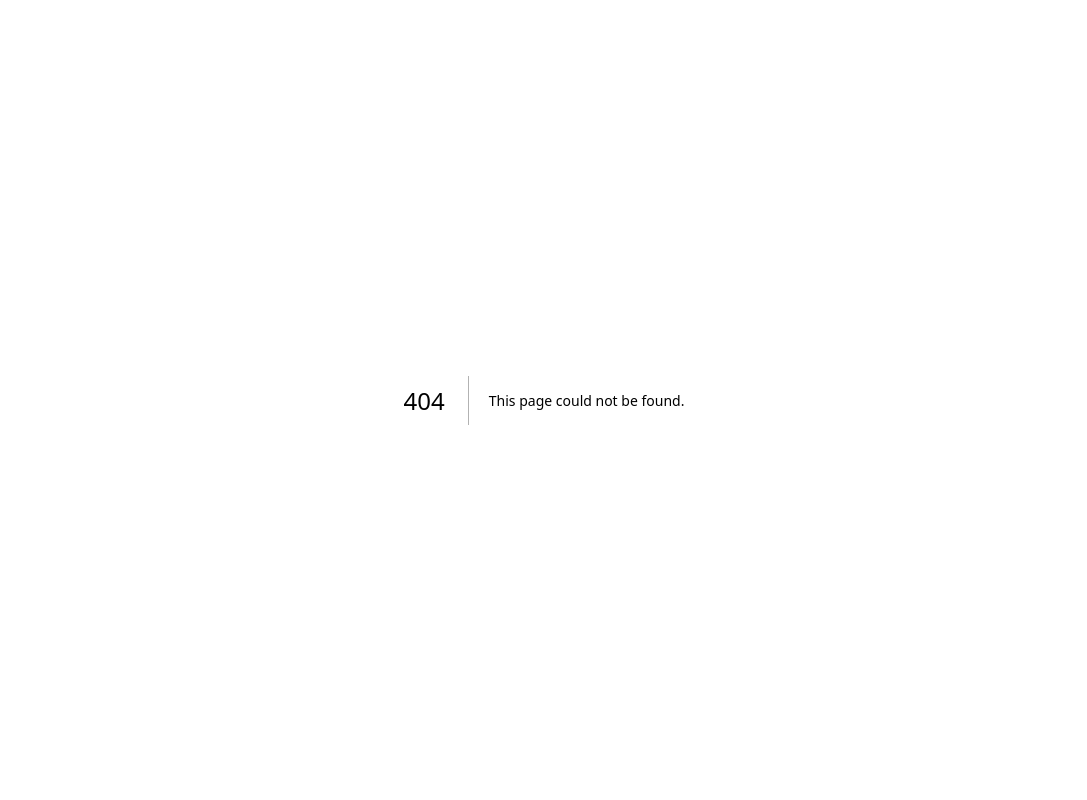
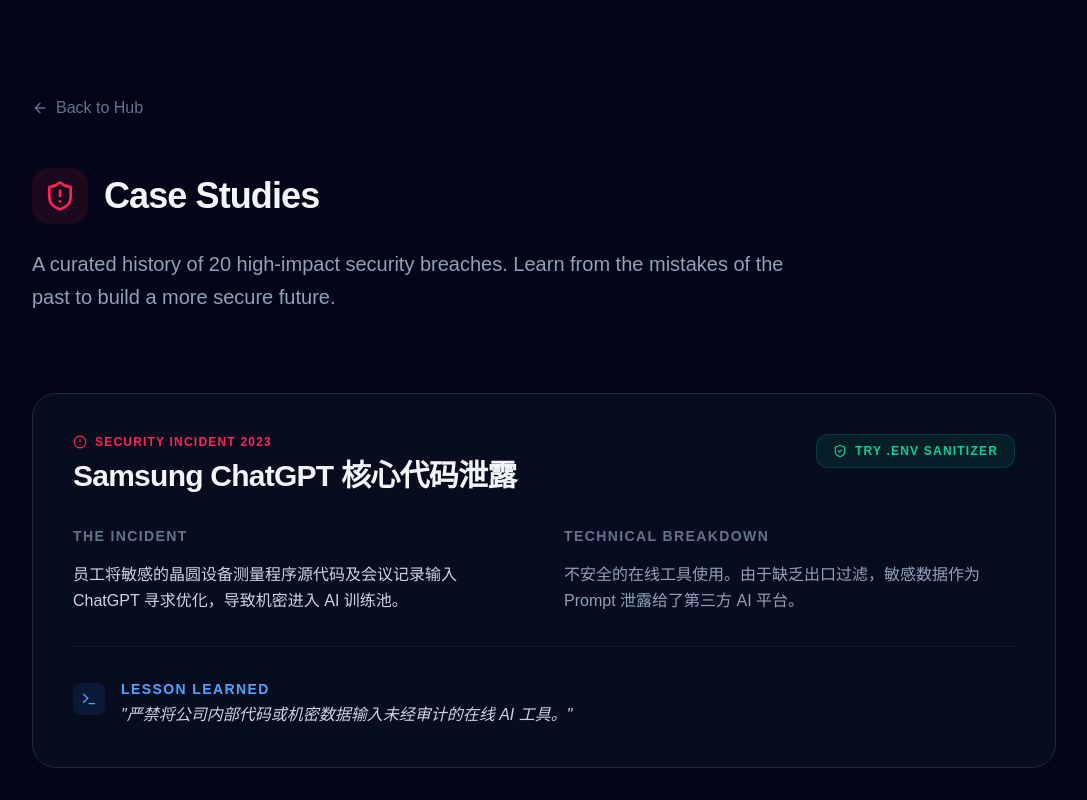
Before and after one commit to cyberdroid2077/opsecforge-tools, a Next.js app: page /case-studies in a window 1280 px wide. Before the commit this address had no page. Shown: the top 800 px of the page, without its empty margins (96-1183 px from the left). Built offline with nearby package versions, Linux system fonts and the light colour scheme.

Commit message:
content: add Security Case Studies museum

```diff
--- /dev/null
+++ b/app/case-studies/page.tsx
@@ -0,0 +1,127 @@
+import React from 'react';
+import { ShieldAlert, Terminal, Lock, ArrowLeft, ExternalLink, AlertCircle, ShieldCheck } from 'lucide-react';
+import Link from 'next/link';
+
+const cases = [
+  {
+    title: "Samsung ChatGPT 核心代码泄露",
+    date: "2023",
+    description: "员工将敏感的晶圆设备测量程序源代码及会议记录输入 ChatGPT 寻求优化，导致机密进入 AI 训练池。",
+    tech: "不安全的在线工具使用。由于缺乏出口过滤，敏感数据作为 Prompt 泄露给了第三方 AI 平台。",
+    lesson: "严禁将公司内部代码或机密数据输入未经审计的在线 AI 工具。",
+    recommend: "/tools/env-sanitizer",
+    toolName: ".env Sanitizer"
+  },
+  {
+    title: "Capital One 云端 SSRF 攻破案",
+    date: "2019",
+    description: "攻击者通过 SSRF 漏洞访问 AWS 元数据服务，窃取了 1.06 亿客户数据，导致 8000 万美元罚款。",
+    tech: "SSRF (服务端请求伪造) + IAM 配置错误。攻击者利用 WAF 漏洞获取了具有过多权限的 IAM 角色凭据。",
+    lesson: "遵循最小权限原则，限制云端实例角色权限，并强制使用 IMDSv2。",
+    recommend: "/faq",
+    toolName: "Security FAQ"
+  },
+  {
+    title: "Log4j (Log4Shell) 史诗级漏洞",
+    date: "2021",
+    description: "影响全球数亿台设备的远程代码执行 (RCE) 漏洞，利用极其简单且破坏力巨大。",
+    tech: "JNDI 注入。Log4j 错误地支持了动态查找语法，允许攻击者诱导服务器从远程加载恶意代码。",
+    lesson: "永远不要信任输入，即使是日志记录。建立快速的依赖库更新机制。",
+    recommend: "/glossary",
+    toolName: "Security Glossary"
+  },
+  {
+    title: "Toyota T-Connect 凭据 GitHub 泄露",
+    date: "2022",
+    description: "丰田 T-Connect 源码在 GitHub 公开长达 5 年，暴露了近 30 万条客户数据。",
+    tech: "硬编码凭据 (Hardcoded Secrets)。外包人员误将包含数据库访问密钥的源码推送到公共仓库。",
+    lesson: "禁止在源码中硬编码任何 API Key 或数据库密码。强制实施代码审计流程。",
+    recommend: "/tools/env-sanitizer",
+    toolName: ".env Sanitizer"
+  },
+  {
+    title: "Uber MFA 疲劳攻击陷阱",
+    date: "2022",
+    description: "黑客通过轰炸员工手机的 MFA 确认请求，利用人的疏忽最终获取了内部管理员权限。",
+    tech: "社会工程学 + 特权凭据管理不当。攻击者进入内网后，在脚本中发现了硬编码的管理员凭据。",
+    lesson: "MFA 并非万能，需警惕疲劳确认；脚本中严禁存放管理员凭据。",
+    recommend: "/faq",
+    toolName: "Security FAQ"
+  }
+];
+
+export default function CaseStudiesPage() {
+  return (
+    <main className="flex min-h-screen flex-col items-center justify-start p-6 lg:p-24 bg-slate-950 text-slate-300">
+      <div className="w-full max-w-5xl">
+        <Link href="/" className="inline-flex items-center gap-2 text-slate-500 hover:text-emerald-400 mb-12 transition-colors">
+          <ArrowLeft size={16} /> Back to Hub
+        </Link>
+
+        <header className="mb-20">
+          <div className="flex items-center gap-4 mb-6">
+            <div className="p-3 bg-rose-500/10 rounded-2xl text-rose-500">
+              <ShieldAlert size={32} />
+            </div>
+            <h1 className="text-4xl font-bold text-slate-100 tracking-tight">Case Studies</h1>
+          </div>
+          <p className="text-xl text-slate-400 leading-relaxed max-w-3xl">
+            A curated history of 20 high-impact security breaches. Learn from the mistakes of the past to build a more secure future.
+          </p>
+        </header>
+
+        <div className="space-y-12">
+          {cases.map((c, idx) => (
+            <div key={idx} className="p-10 bg-slate-900/40 border border-slate-800 rounded-3xl hover:border-slate-700 transition-all">
+              <div className="flex flex-col lg:flex-row justify-between items-start gap-6 mb-8">
+                <div>
+                  <div className="text-rose-500 text-xs font-bold uppercase tracking-widest mb-2 flex items-center gap-2">
+                    <AlertCircle size={14} /> Security Incident {c.date}
+                  </div>
+                  <h2 className="text-3xl font-bold text-slate-100 tracking-tight">{c.title}</h2>
+                </div>
+                <Link
+                  href={c.recommend}
+                  className="px-4 py-2 bg-emerald-500/10 border border-emerald-500/20 text-emerald-400 rounded-xl text-xs font-bold uppercase tracking-widest hover:bg-emerald-500/20 transition-all flex items-center gap-2"
+                >
+                  <ShieldCheck size={14} /> Try {c.toolName}
+                </Link>
+              </div>
+
+              <div className="grid grid-cols-1 md:grid-cols-2 gap-10">
+                <div>
+                  <h3 className="text-sm font-bold text-slate-500 uppercase tracking-widest mb-4">The Incident</h3>
+                  <p className="text-slate-300 leading-relaxed">{c.description}</p>
+                </div>
+                <div>
+                  <h3 className="text-sm font-bold text-slate-500 uppercase tracking-widest mb-4">Technical Breakdown</h3>
+                  <p className="text-slate-400 leading-relaxed">{c.tech}</p>
+                </div>
+              </div>
+
+              <div className="mt-8 pt-8 border-t border-slate-800/50">
+                <div className="flex gap-4 items-start">
+                  <div className="p-2 bg-blue-500/10 rounded-lg text-blue-400 mt-1">
+                    <Terminal size={16} />
+                  </div>
+                  <div>
+                    <h4 className="text-sm font-bold text-blue-400 uppercase tracking-widest mb-1">Lesson Learned</h4>
+                    <p className="text-slate-300 italic">"{c.lesson}"</p>
+                  </div>
+                </div>
+              </div>
+            </div>
+          ))}
+        </div>
+
+        <div className="mt-24 p-12 bg-slate-900/60 border border-slate-800 rounded-3xl text-center">
+          <p className="text-slate-500 mb-0 italic">More case studies being added daily by our security research team.</p>
+        </div>
+
+        <footer className="mt-32 pt-12 border-t border-slate-900 text-center text-slate-600 text-xs tracking-widest uppercase pb-12">
+          &copy; 2026 OpSecForge Intelligence • Security Through Transparency
+        </footer>
+      </div>
+    </main>
+  );
+}
--- a/app/page.tsx
+++ b/app/page.tsx
@@ -150,6 +150,7 @@
                 <footer className="mt-24 pt-12 border-t border-slate-900 pb-24 text-center">
                     <div className="flex justify-center flex-wrap gap-8 md:gap-12 mb-12">
                         <Link href="/about" className="text-slate-500 hover:text-emerald-400 font-bold uppercase text-xs tracking-widest transition-colors">About</Link>
+                        <Link href="/case-studies" className="text-slate-500 hover:text-emerald-400 font-bold uppercase text-xs tracking-widest transition-colors">Case Studies</Link>
                         <Link href="/glossary" className="text-slate-500 hover:text-emerald-400 font-bold uppercase text-xs tracking-widest transition-colors">Glossary</Link>
                         <Link href="/faq" className="text-slate-500 hover:text-emerald-400 font-bold uppercase text-xs tracking-widest transition-colors">FAQ</Link>
                         <Link href="/privacy" className="text-slate-500 hover:text-emerald-400 font-bold uppercase text-xs tracking-widest transition-colors">Privacy Policy</Link>
```
